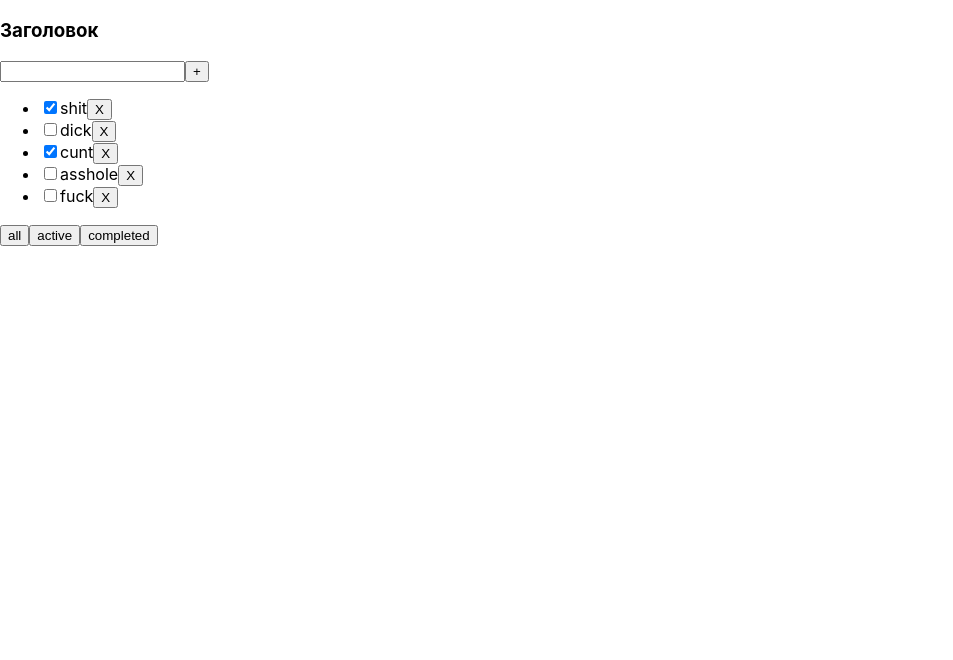
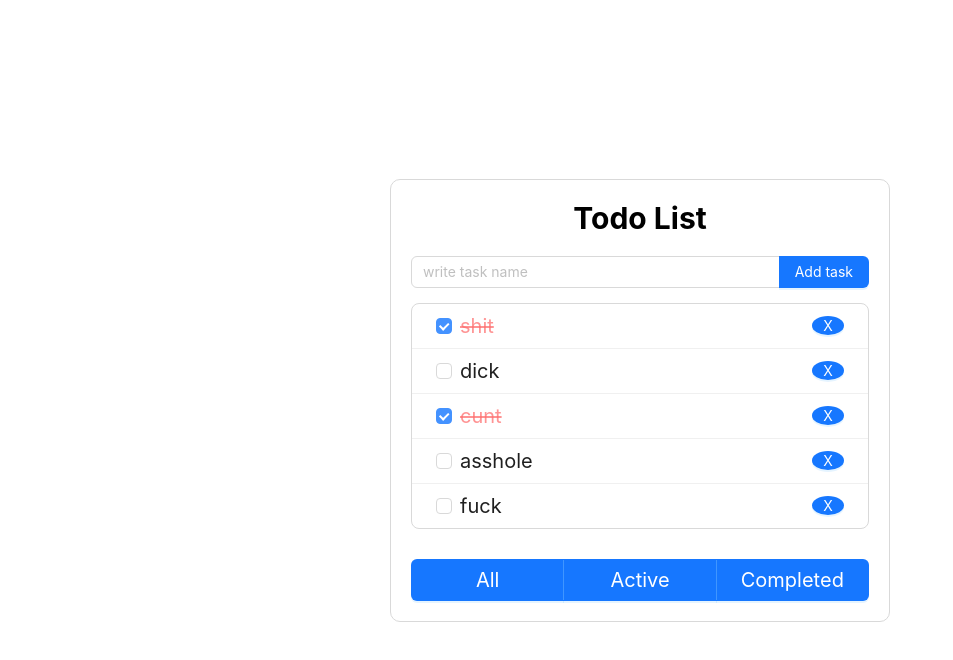
Before and after one commit to FrenzyPet/TodoList, a React (Create React App) app: page / in a window 1280 px wide. Shown: the top 660 px of the page, without its empty margins (0-953 px from the left). Built offline with nearby package versions, Linux system fonts and the light colour scheme.

Commit message:
подключает ant design, добавляет проверки

```diff
--- a/package.json
+++ b/package.json
@@ -3,6 +3,7 @@
   "version": "0.1.0",
   "private": true,
   "dependencies": {
+    "@ant-design/icons": "^5.0.1",
     "@testing-library/jest-dom": "^5.14.1",
     "@testing-library/react": "^13.0.0",
     "@testing-library/user-event": "^13.2.1",
@@ -11,12 +12,14 @@
     "@types/react": "^18.0.0",
     "@types/react-dom": "^18.0.0",
     "@types/uuid": "^9.0.1",
+    "antd": "^5.4.0",
     "classnames": "^2.3.2",
     "react": "^18.2.0",
     "react-dom": "^18.2.0",
     "react-scripts": "5.0.1",
     "sass": "^1.60.0",
     "typescript": "^4.4.2",
+    "typescript-plugin-css-modules": "^5.0.0",
     "uuid": "^9.0.0",
     "web-vitals": "^2.1.0",
     "zustand": "^4.3.7"
--- /dev/null
+++ b/src/components/App/App.module.css
@@ -0,0 +1,7 @@
+.app {
+  width: 100vw;
+  height: 100vh;
+  display: flex;
+  align-items: center;
+  justify-content: center;
+}
--- a/src/components/App/App.tsx
+++ b/src/components/App/App.tsx
@@ -2,6 +2,7 @@ import React, { FC } from 'react';
 import './App.scss';
 import TodoList from '../TodoList';
 import { v1 } from 'uuid';
+import style from './App.module.css'
 
 export interface Task {
   id: string
@@ -19,8 +20,8 @@ const App: FC = () =>  {
   ]
 
   return (
-    <div className="App">
-      <TodoList name="Заголовок" tasks={tasks}/>
+    <div className={style.app}>
+      <TodoList name="Todo List" tasks={tasks}/>
     </div>
   );
 }
--- /dev/null
+++ b/src/components/TodoList/TodoList.module.css
@@ -0,0 +1,61 @@
+.mainWrapper {
+  width: 500px;
+  padding: 20px;
+  border: 1px solid #d9d9d9;
+  border-radius: 10px;
+}
+
+.title {
+  text-align: center;
+  margin: 0;
+  margin-bottom: 20px;
+  font-size: 30px;
+}
+
+.tasksList {
+  margin-bottom: 30px;
+}
+
+.taskWrapper {
+  display: flex;
+  justify-content: space-between;
+}
+
+.inputWrapper {
+  margin-bottom: 15px;
+}
+
+.checkbox {
+  flex-grow: 1;
+  font-size: 20px;
+  line-height: 20px;
+  transition: all 300ms;
+}
+
+.checkboxIsDone {
+  text-decoration: line-through;
+  color: rgba(253, 74, 74, 0.747);
+  opacity: 0.8;
+}
+
+.buttonWrapper {
+  display: flex;
+  justify-content: space-between;
+}
+
+.button {
+  width: 100%;
+  height: auto;
+  padding: 10px;
+  font-size: 20px;
+  line-height: 20px;
+}
+
+.deleteButton {
+  width: 20px;
+  height: auto;
+}
+
+.error {
+  margin-bottom: 20px;
+}
--- a/src/components/TodoList/TodoList.tsx
+++ b/src/components/TodoList/TodoList.tsx
@@ -1,6 +1,9 @@
 import { ChangeEvent, FC, KeyboardEventHandler, useState } from 'react';
+import { Space, Button, Input, Checkbox, List, Alert } from 'antd';
+import { v1 } from 'uuid';
 import { Task } from '../App/App';
-import { v1 } from 'uuid';
+import style from './TodoList.module.css'
+import classnames from 'classnames';
 
 interface Props {
   name: string
@@ -11,6 +14,7 @@ const TodoList: FC<Props> = ({ name, tasks }) => {
   const [currentTasks, setTasks] = useState<Array<Task>>(tasks)
   const [filter, setFilter] = useState<string>('all')
   const [taskName, setTaskName] = useState<string>('')
+  const [error, setError] = useState<string>('')
 
   const handlerDeleteTask = (id: string) => {
     const newTasks = currentTasks.filter(item => item.id !== id)
@@ -22,7 +26,7 @@ const TodoList: FC<Props> = ({ name, tasks }) => {
   }
 
   const handlerAddTask = () => {
-    if (taskName) {
+    if (taskName.trim()) {
       const newTask: Task = {
         id: v1(),
         title: taskName,
@@ -30,20 +34,22 @@ const TodoList: FC<Props> = ({ name, tasks }) => {
       }
       setTasks([...currentTasks, newTask])
       setTaskName('')
+    } else {
+      setError('Field is required')
     }
   }
 
   const handlerAddTaskByEnter: KeyboardEventHandler<HTMLInputElement> = (evt) => {
-    if (taskName && evt.key === 'Enter') {
+    setError('')
+    if (taskName.trim() && evt.key === 'Enter') {
       handlerAddTask()
     }
   }
 
-
-  const taskCompleteHandler = (id: string) => {
+  const taskCompleteHandler = (id: string, isDone: boolean) => {
     const currentTask = currentTasks.find(item => item.id === id)
     if (currentTask) {
-      currentTask.isDone = !currentTask.isDone
+      currentTask.isDone = isDone
       setTasks([...currentTasks])
     }
   }
@@ -57,32 +63,50 @@ const TodoList: FC<Props> = ({ name, tasks }) => {
   }
 
   return (
-    <div>
-      <h3>{name}</h3>
+    <div className={style.mainWrapper}>
+      <h2 className={style.title}>{name}</h2>
       <div>
-        <input type="text"
-          value={taskName}
-          onChange={handlerChangeTask}
-          onKeyDown={handlerAddTaskByEnter}
-        />
-        <button onClick={handlerAddTask}>+</button>
+        <Space.Compact  className={style.inputWrapper} style={{ width: '100%' }}>
+          <Input
+            className={style.input}
+            value={taskName}
+            onChange={handlerChangeTask}
+            onKeyDown={handlerAddTaskByEnter}
+            placeholder="write task name"/>
+          <Button className={style.addButton} onClick={handlerAddTask} type="primary">Add task</Button>
+        </Space.Compact>
+        {error &&
+          <Alert
+            message={error}
+            type="error"
+            className={style.error}
+          />}
       </div>
-      <ul>
-        { filteredTasks.map(item => {
-          return (
-            <li key={item.id}>
-              <input type="checkbox" checked={item.isDone} onChange={() => taskCompleteHandler(item.id)}/>
-              <span>{item.title}</span>
-              <button onClick={() => handlerDeleteTask(item.id)}>X</button>
-            </li>
-          )
-        })}
-      </ul>
-      <div>
-        <button onClick={() => setFilter('all')}>all</button>
-        <button onClick={() => setFilter('active')}>active</button>
-        <button onClick={() => setFilter('completed')}>completed</button>
-      </div>
+      <List
+        className={style.tasksList}
+        bordered
+        dataSource={filteredTasks}
+        renderItem={(item) => (
+          <List.Item>
+            <Checkbox
+              className={classnames({ [style.checkbox]: true, [style.checkboxIsDone]: item.isDone })}
+              checked={item.isDone}
+              onChange={() => taskCompleteHandler(item.id, !item.isDone)}
+            >{item.title}</Checkbox>
+            <Button
+              className={style.deleteButton}
+              onClick={() => handlerDeleteTask(item.id)}
+              type="primary"
+              shape="circle"
+            >X</Button>
+          </List.Item>
+        )}
+      />
+      <Space.Compact className={style.buttonWrapper}>
+        <Button className={style.button} onClick={() => setFilter('all')} type="primary">All</Button>
+        <Button className={style.button} onClick={() => setFilter('active')} type="primary">Active</Button>
+        <Button className={style.button} onClick={() => setFilter('completed')} type="primary">Completed</Button>
+      </Space.Compact>
     </div>
   );
 }
--- /dev/null
+++ b/src/global.d.ts
@@ -0,0 +1 @@
+declare module '*.module.css';
```
Also changed, not shown: 1 other file (tests, documents, lock files or other folders).
